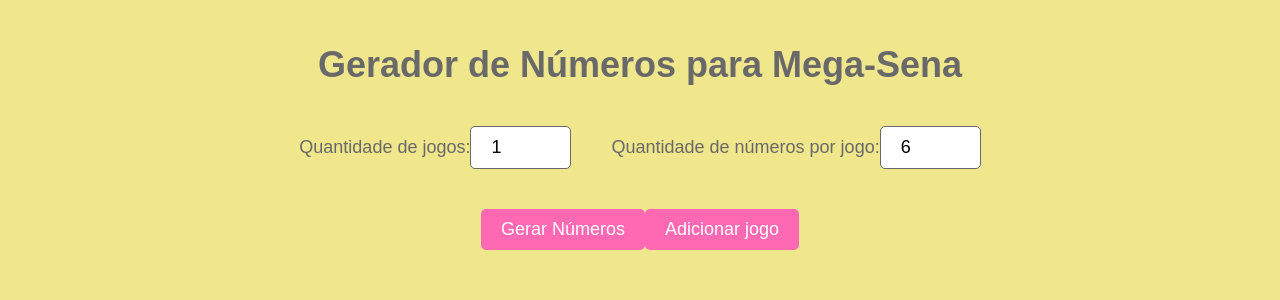
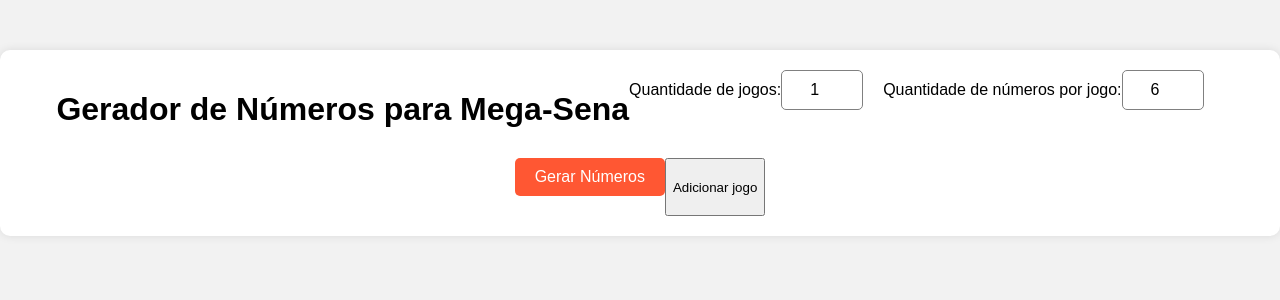
Before and after one commit to DanielCastroAlves/megaSenaGeneration, a React (Create React App) app: page / in a window 1280 px wide. Shown: the top 300 px of the page. Built offline with nearby package versions, Linux system fonts and the light colour scheme.

Commit message:
estilos css

```diff
--- a/src/App.css
+++ b/src/App.css
@@ -1,83 +1,103 @@
 body {
   font-family: Arial, sans-serif;
-  background-color: #F0E68C;
+  background-color: #f2f2f2;
 }
 
 .container {
-  max-width: 800px;
-  margin: 0 auto;
-  text-align: center;
+  display: flex;
+  flex-wrap: wrap;
+  justify-content: center;
+  background-color: white;
   padding: 20px;
+  border-radius: 10px;
+  box-shadow: 0px 0px 10px rgba(0, 0, 0, 0.1);
+  margin-top: 50px;
 }
 
-h1 {
-  font-size: 36px;
-  color: #696969;
-  margin-bottom: 40px;
+.title {
+  margin-bottom: 30px;
+  text-align: center;
 }
 
 .form {
   display: flex;
+  flex-direction: row;
   justify-content: center;
-  align-items: center;
-  margin-bottom: 40px;
+  margin-bottom: 20px;
 }
 
-label {
-  margin: 0 20px;
-  font-size: 18px;
-  color: #696969;
+.form label {
+  margin-right: 20px;
 }
 
-input[type="number"] {
-  padding: 10px 20px;
-  font-size: 18px;
+.form input[type='number'] {
+  width: 60px;
+  padding: 10px;
+  border: 1px solid gray;
   border-radius: 5px;
-  border: 1px solid #696969;
-  outline: none;
+  text-align: center;
+  font-size: 16px;
 }
 
-button {
+.generate-button {
+  background-color: #ff5733;
+  color: white;
   padding: 10px 20px;
-  font-size: 18px;
-  background-color: #FF69B4;
-  color: #FFFFFF;
   border: none;
   border-radius: 5px;
+  font-size: 16px;
   cursor: pointer;
-  transition: all 0.3s;
+  transition: background-color 0.2s ease-in-out;
+  margin-bottom: 20px;
 }
 
-button:hover {
-  background-color: #FF1493;
+.generate-button:hover {
+  background-color: #cc4725;
 }
 
 .numbers {
   display: flex;
   flex-wrap: wrap;
   justify-content: center;
-  margin-top: 40px;
 }
 
-.numbers > div {
+.game {
+
   display: flex;
+  flex-direction: row;
   align-items: center;
   margin: 20px;
-  background-color: #FFFFFF;
-  border-radius: 5px;
+  background-color: #f2f2f2;
+  border-radius: 10px;
+  box-shadow: 0px 0px 10px rgba(0, 0, 0, 0.1);
   padding: 20px;
-  box-shadow: 0px 0px 10px #A9A9A9;
 }
 
-.numbers span {
-  display: inline-block;
-  margin: 0 10px;
-  font-size: 24px;
-  color: #696969;
-  background-color: #FF69B4;
-  border-radius: 50%;
-  width: 40px;
-  height: 40px;
-  line-height: 40px;
+.game span {
+  background-color: #ff5733;
+  color: white;
+  padding: 5px 10px;
+  border-radius: 10px;
+  margin: 5px 5px;
   text-align: center;
 }
+
+@media (max-width: 768px) {
+  .container {
+    padding: 10px;
+  }
+
+  .form {
+    flex-direction: column;
+    align-items: center;
+  }
+
+  .form label {
+    margin-bottom: 10px;
+  }
+
+  .game {
+    width: 100%;
+    height: auto;
+  }
+}
```
